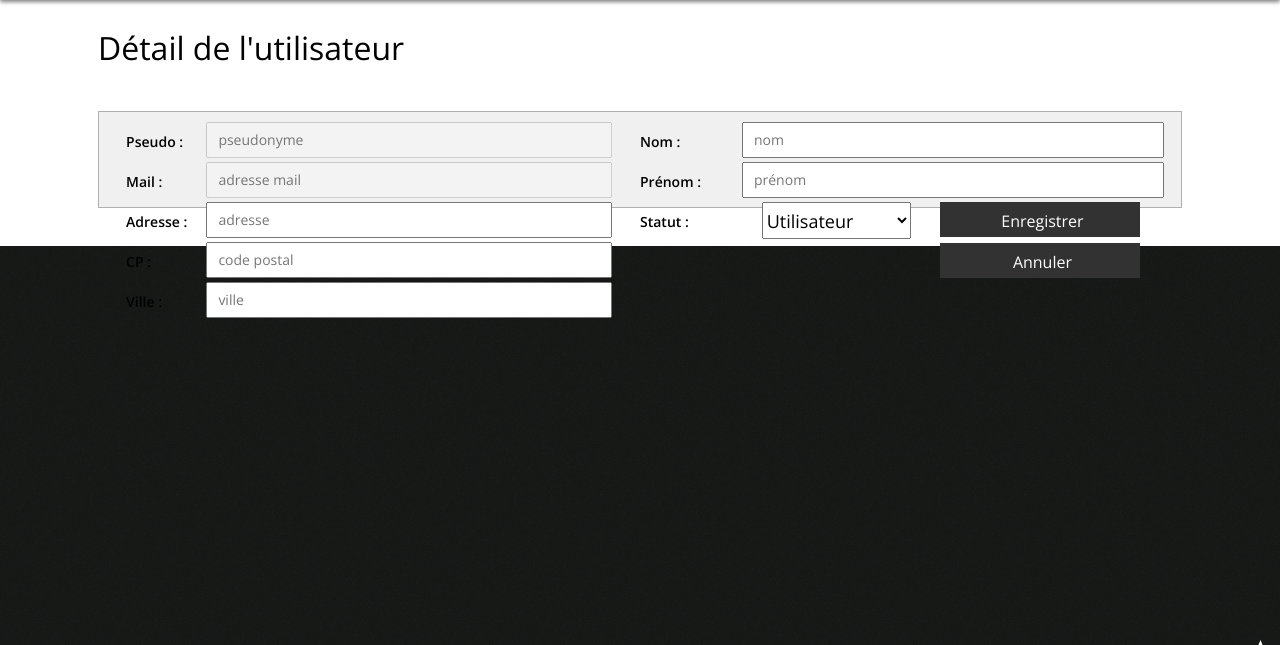
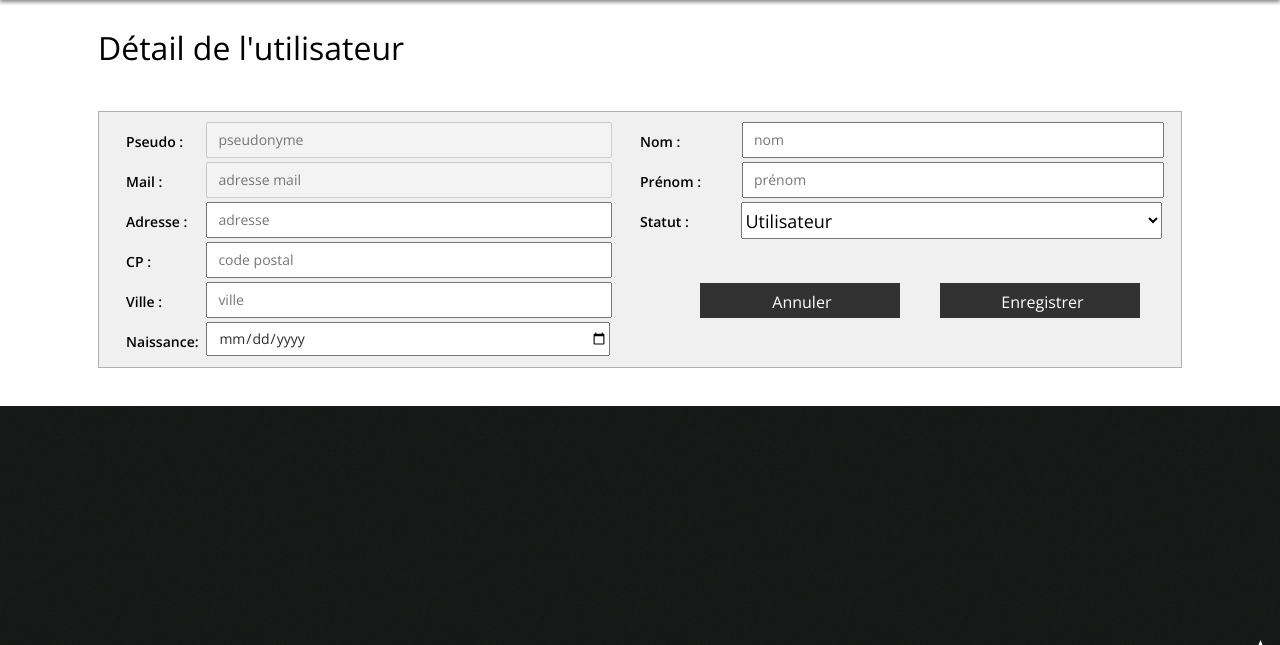
Before and after one commit to Zegui81/sudouest-mouly, a PHP site: page /adminDetailUser.php?pseudo=1 in a window 1280 px wide. Shown: the part 125-770 px from the top of the page. Run offline with PHP 8.4, Linux system fonts and the light colour scheme; the visitor is signed in with stand-in values (Sample User, id 1); some libraries are stand-ins or nearby versions.

Commit message:
Détail user modif form

```diff
--- a/src/form/adminDetailUser.php
+++ b/src/form/adminDetailUser.php
@@ -2,7 +2,7 @@
 	<div class="produit">
 		<h1 class="page-produit no-merge">Détail de l'utilisateur <?php echo $user->getPseudo() ?></h1>
 		<div class="conteneur-center">
-    		<form class="liste-item-inscription item-admin gestion-user-admin-info" enctype="multipart/form-data" onsubmit="return validateUpdateProduit()" name="adminCategorie" method="POST" action="action/doUpdateUser.php">
+    		<form class="liste-item-inscription item-admin gestion-user-admin-info" enctype="multipart/form-data" onsubmit="return validateUpdateProduit()" name="adminUser" method="POST" action="action/doUpdateUser.php">
                <div class="admin-item-gauche">
                	   <span class="remove-error lbl-admin-produit lbl-marge-droite-input">Pseudo :</span>
     	           <input id="promo-prod" type="text" name="pseudo" placeholder="pseudonyme" class="input-inscription remove-error" value="<?php echo $user->getPseudo() ?>" disabled><br/>
@@ -11,25 +11,26 @@
                </div>
                <div class="admin-item-droit">
     	           <span class="remove-error lbl-admin-produit lbl-marge-droite-input">Nom :</span>
-    	           <input id="nom-prod" type="text" name="nom" placeholder="nom" class="input-inscription remove-error" value="<?php echo $user->getNom() ?>"><br/>
-    	           <span class="remove-error lbl-admin-produit lbl-marge-droite-input">Prénom :</span>
-    	           <input id="prix-prod" type="text" name="prenom" placeholder="prénom" class="input-inscription remove-error" value="<?php echo $user->getPrenom() ?>"><br/>
+    	           <input id="nom-user" type="text" name="nom" placeholder="nom" class="input-inscription remove-error" value="<?php echo $user->getNom() ?>"><br/>
+    	           <span class="lbl-admin-produit lbl-marge-droite-input">Prénom :</span>
+    	           <input type="text" name="prenom" placeholder="prénom" class="input-inscription remove-error" value="<?php echo $user->getPrenom() ?>"><br/>
                </div>
-
                <div class="admin-item-gauche">
-    	           <span class="remove-error lbl-admin-produit lbl-marge-droite-input">Adresse :</span>
-    	           <input id="nom-prod" type="text" name="adresse" placeholder="adresse" class="input-inscription remove-error" value="<?php echo $user->getAdresse() ?>"><br/>
-    	           <span class="remove-error lbl-admin-produit lbl-marge-droite-input">CP :</span>
-    	           <input id="prix-prod" type="text" name="codePostal" placeholder="code postal" class="input-inscription remove-error" value="<?php echo $user->getCodePostal() ?>"><br/>
-    	           <span class="remove-error lbl-admin-produit lbl-marge-droite-input">Ville :</span>
-    	           <input id="promo-prod" type="text" name="ville" placeholder="ville" class="input-inscription remove-error" value="<?php echo $user->getVille() ?>"><br/>
+    	           <span class="lbl-admin-produit lbl-marge-droite-input">Adresse :</span>
+    	           <input type="text" name="adresse" placeholder="adresse" class="input-inscription remove-error" value="<?php echo $user->getAdresse() ?>"><br/>
+    	           <span class="lbl-admin-produit lbl-marge-droite-input">CP :</span>
+    	           <input type="text" name="codePostal" placeholder="code postal" class="input-inscription remove-error" value="<?php echo $user->getCodePostal() ?>"><br/>
+    	           <span class="lbl-admin-produit lbl-marge-droite-input">Ville :</span>
+    	           <input type="text" name="ville" placeholder="ville" class="input-inscription remove-error" value="<?php echo $user->getVille() ?>"><br/>
+    	           <span class="lbl-admin-produit lbl-marge-droite-input">Naissance:</span>
+    	           <input type="date" name="naissance" placeholder="naissance" class="input-inscription remove-error" value="<?php echo $user->getNaissance() ?>"><br/>
                </div>
                <div class="admin-item-droit">
     	           <span class="remove-error lbl-admin-produit">Statut :</span>
     	           <select>
     				  <option value="0" class="input-inscription remove-error" <?php echo ($user->getRole() == 0 ? 'selected' : '') ?>>Utilisateur</option>
     				  <option value="1" class="input-inscription remove-error" <?php echo ($user->getRole() == 1 ? 'selected' : '') ?>>Administrateur</option>
-    				</select>
+    				</select><br/><br/>
     	           <input class="btn-inscription btn-valider btn-admin" type="submit" value=Enregistrer>
     	           <input onclick="return goToAdminListeUser()" class="btn-inscription btn-supprimer btn-admin" type="button" value="Annuler">
                </div>
--- a/src/style.css
+++ b/src/style.css
@@ -984,6 +984,8 @@ span.input-error {
 	font-style: normal;
 	font-variant: normal;
 	font-weight: 500;
+	width:78%;
+	margin-left:-10px;
 }
 
 .admin-item-droit option{
@@ -999,7 +1001,7 @@ span.input-error {
 }
 
 .gestion-user-admin-info{
-	height:75px;
+	height:235px;
 }
 
 .btn-marge-top-align{
```
